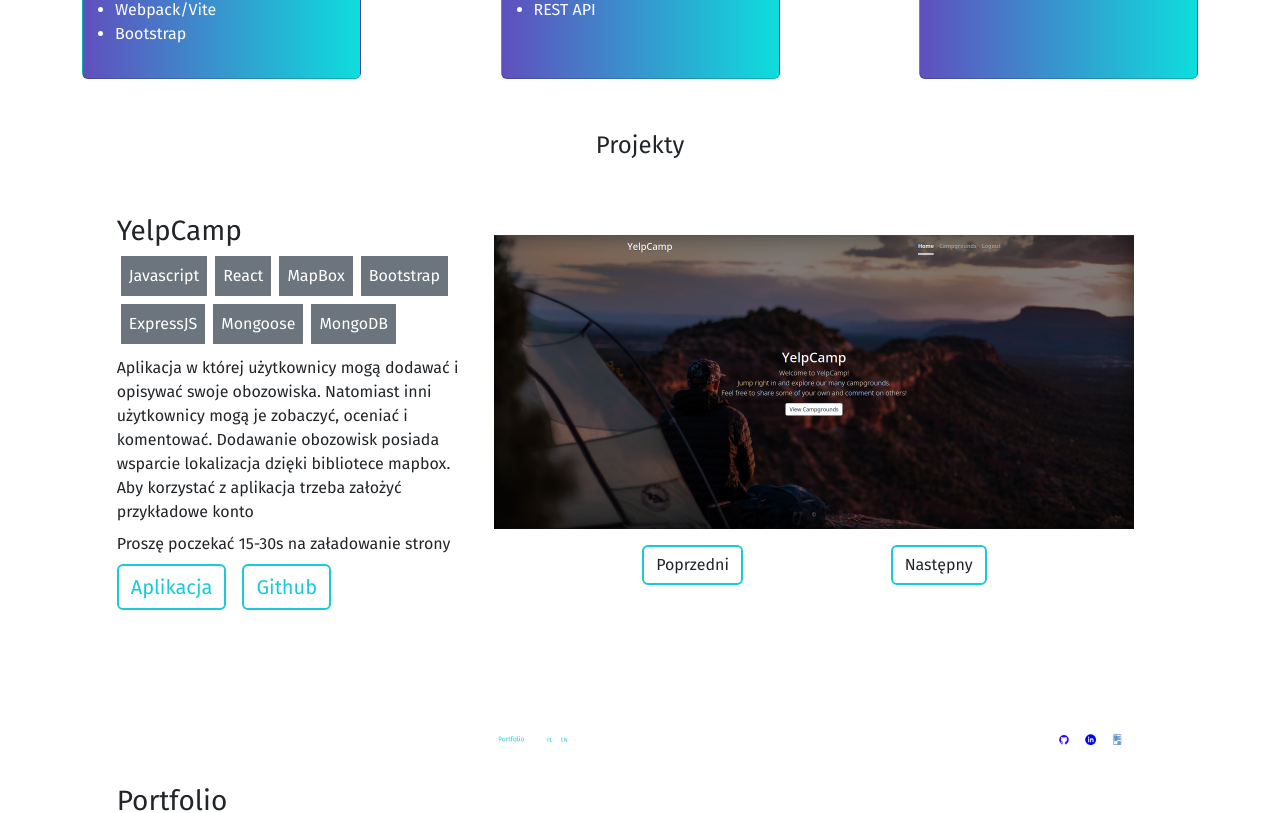
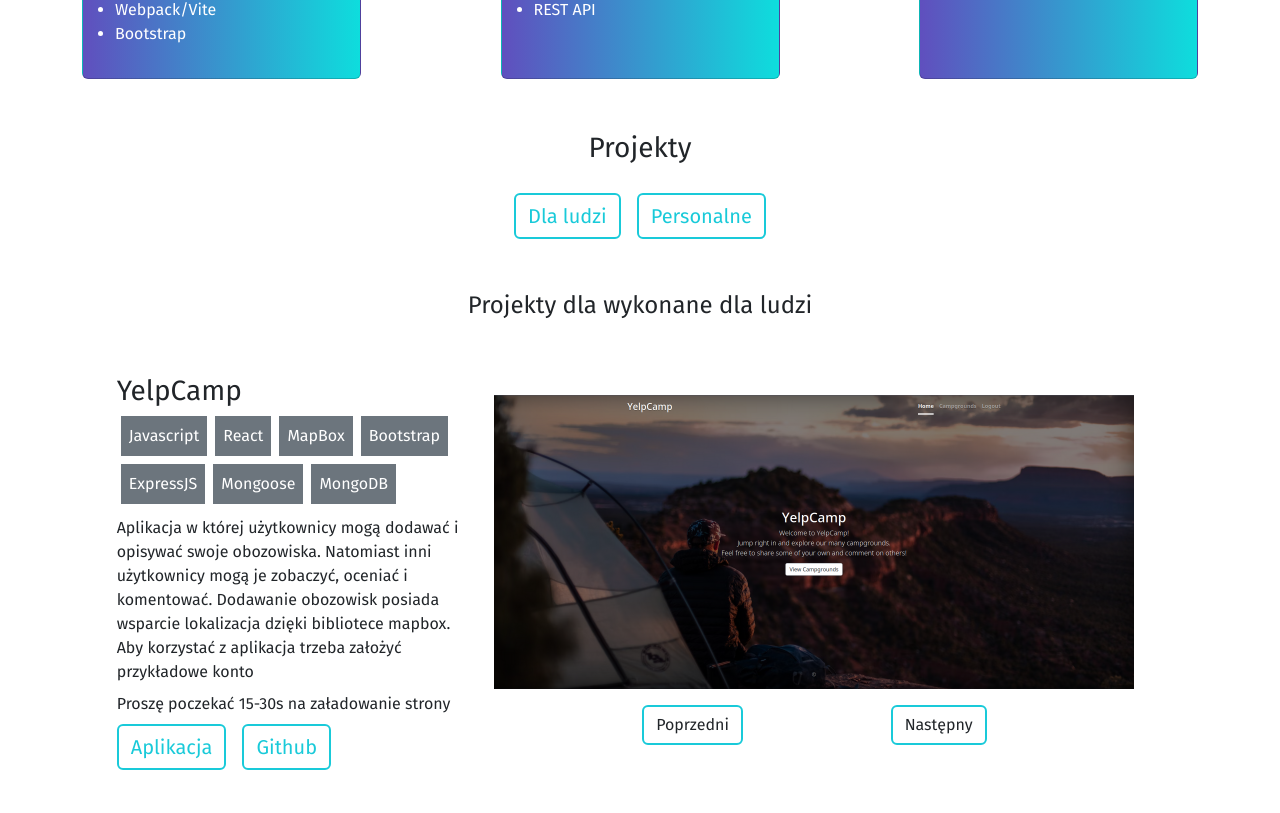
Before and after one commit to Fleskimiso/Portfolio, a React (Vite) app: page / in a window 1280 px wide. Shown: the part 1380-2193 px from the top of the page. Built offline with nearby package versions, Linux system fonts and the light colour scheme.

Commit message:
a typo fix, some improvements

```diff
--- a/src/assets/css/custom.css
+++ b/src/assets/css/custom.css
@@ -104,6 +104,13 @@ div .customBorder:hover a {
         margin-right: auto;
     }
 }
+@media screen and (max-width: 600px) {
+    .projectImg {
+        max-width: 360px;
+        margin-left: auto;
+        margin-right: auto;
+    }
+}
 .h-150px {
     height: 150px;
 }
--- a/src/components/AboutMe.tsx
+++ b/src/components/AboutMe.tsx
@@ -34,7 +34,7 @@ const AboutMe = (props: { lang: "pl" | "en" }) => {
                         </p>
                         <p>
                             My first programming experience started in 2018 learning C++,
-                            but I took my a bigger take on my development since last few months
+                            but I took a bigger take on my development since last few months
                             and decided that internet technologies are what is the most interesting to me.
                         </p>
                         <div style={{ "textIndent": "0%" }}>
@@ -46,7 +46,7 @@ const AboutMe = (props: { lang: "pl" | "en" }) => {
                 <div className="d-flex flex-row justify-content-center mt-3">
                     <button className="btn customBorder me-3">
                         {/* to do add cv */}
-                        <a target="_blank" className="text-decoration-none text-white" href="#">CV</a>
+                        <a target="_blank" className="text-decoration-none text-white" href="/cv">CV</a>
                     </button>
                     <button className="btn customBorder ">
                         <a href="https://www.github.com/Fleskimiso" target="_blank" className="text-white text-decoration-none" >Github</a>
--- a/src/components/Navbar.tsx
+++ b/src/components/Navbar.tsx
@@ -31,7 +31,7 @@ const Navbar = ({ setLang, lang } : {
             </span>
 
             <div className="" id="navbarSupportedContent">
-                <ul className="navbar-nav me-auto mb-2 mb-lg-0">
+                <ul className="navbar-nav d-flex flex-column flex-md-row me-auto mb-2 mb-lg-0">
                     <li className="nav-item px-3">
                         <a target="_blank" className="nav-link active" aria-current="page" href="https://www.github.com/Fleskimiso">
                             <img src={githubIcon} alt="githubIcon" width="32px" height="32px" />
--- a/src/components/ProjectList.tsx
+++ b/src/components/ProjectList.tsx
@@ -51,10 +51,90 @@ const ProjectList = (props: { lang: "pl" | "en" }) => {
             gitLink: "https://github.com/Fleskimiso/ProgressionTracker",
             appLink: "https://progressiontracker.vexor.pl"
         }
+    ]);
+
+    const [commProjects, setcommProjects] = useState([
+
     ])
 
     return <div className="container-fluid" id='projects'>
-        <div className="title text-center fs-4 mb-4 mt-5"> {props.lang === "pl" ? "Projekty" : "Projects"}</div>
+        <div className="title text-center fs-3 mb-4 mt-5"> {props.lang === "pl" ? "Projekty" : "Projects"}</div>
+        <div className="mt-3 d-flex flex-row justify-content-center align-items-center">
+            <button className="btn customBorder me-3">
+                <a href="#commercial" className="text-lighterBlue fs-5 text-decoration-none">{props.lang === "pl" ? "Dla ludzi" : "For People"}</a>
+            </button>
+            <button className="btn customBorder">
+                <a href="#personal" className="text-lighterBlue fs-5 text-decoration-none">{props.lang === "pl" ? "Personalne" : "Personal"}</a>
+            </button>
+        </div>
+
+        <div id="commercial" className="title text-center fs-4 mb-4 mt-5">{props.lang === "pl" ? "Projekty dla wykonane dla ludzi" : "Projects made for people"}</div>
+
+        <div className="d-flex flex-column">
+            {projects.map((project, index) => {
+                return <div className="d-flex flex-column flex-lg-row align-items-center justify-content-center justify-content-lg-left col-lg-10 col-xxl-8 mx-auto mb-5" key={project.title}>
+                    <div className="col-8 col-lg-4 ">
+                        <div className="text-left fs-3">{project.title}</div>
+                        <div className="d-flex flex-row justify-content-left flex-wrap" >
+                            {project.keyTechnologies.map(tech => {
+                                return <div key={tech} className="text-white bg-secondary my-1 mx-1 p-2">{tech}</div>
+                            })}
+                        </div>
+                        <div className="mt-2">
+                            {props.lang === "pl" ? project.desc[0] : project.desc[1]}
+                        </div>
+                        <div className="mt-2">
+                            {props.lang === "pl" ? project.note[0] : project.note[1]}
+                        </div>
+                        <div className="mt-2">
+                            <button className="btn customBorder me-3">
+                                <a className="text-lighterBlue fs-5 text-decoration-none" href={project.appLink} target="_blank" rel="noopener noreferrer">{props.lang === "pl" ? "\
+                    Aplikacja" : "Live"}</a>
+                            </button>
+                            <button className="btn customBorder">
+                                <a className="text-lighterBlue fs-5 text-decoration-none" href={project.gitLink} target="_blank" rel="noopener noreferrer">Github</a>
+                            </button>
+                        </div>
+                    </div>
+                    <div className="mx-lg-auto my-5">
+                        <div >
+                            <div className="">
+                                <div className="">
+                                    <img src={project.imgs[project.currentIndex]} className="projectImg" alt="..." />
+                                </div>
+                            </div>
+                            <div className="mt-3 d-flex flex-row justify-content-evenly align-items-center">
+                                <button onClick={() => {
+                                    //changing current img index of current project inline
+                                    //module by project imgs length when set over length boundary
+                                    const currentIndex = (project.currentIndex - 1 === -1 ? project.imgs.length - 1 : project.currentIndex - 1);
+                                    const newprojects = [...projects];
+                                    projects[index].currentIndex = currentIndex;
+                                    setProjects(newprojects);
+                                }} className="btn customBorder" type="button" >
+                                    <span className=""> {props.lang === "pl" ? "Poprzedni" : "Previous"} </span>
+                                </button>
+                                <button onClick={() => {
+                                    const currentIndex = (project.currentIndex + 1 === project.imgs.length ? 0 : project.currentIndex + 1)
+                                    const newprojects = [...projects];
+                                    projects[index].currentIndex = currentIndex;
+                                    setProjects(newprojects);
+                                }}
+                                    className="btn customBorder" type="button" >
+                                    <span className="">{ props.lang === "pl" ? "Następny": "Next"}</span>
+                                </button>
+                            </div>
+                        </div>
+
+
+                    </div>
+
+                </div>
+            })}
+        </div>
+
+{/* a BREEEEAK  */}
+        <div id="personal" className="title text-center fs-4 mb-4 mt-5"> {props.lang === "pl" ? "Personalne Projekty" : "Personal Projects"}</div>
         <div className="d-flex flex-column">
             {projects.map((project, index) => {
                 return <div className="d-flex flex-column flex-lg-row align-items-center justify-content-center justify-content-lg-left col-lg-10 col-xxl-8 mx-auto mb-5" key={project.title}>
```
